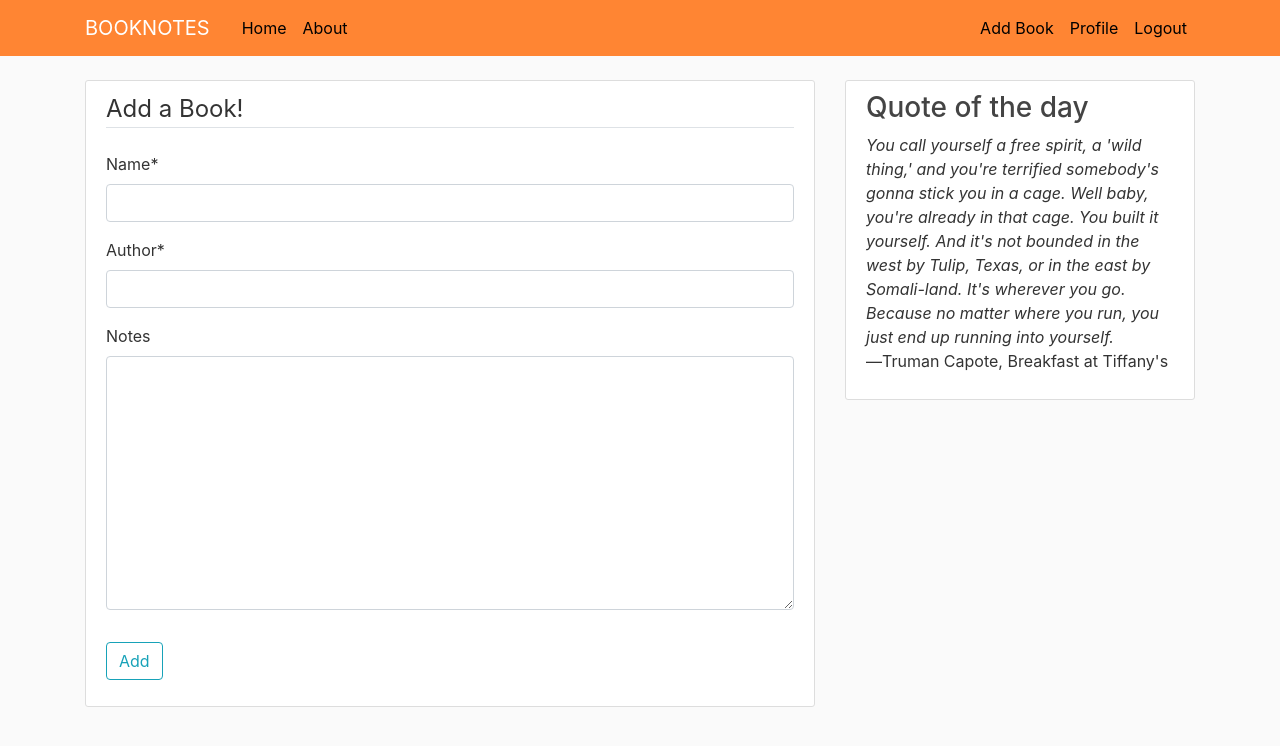
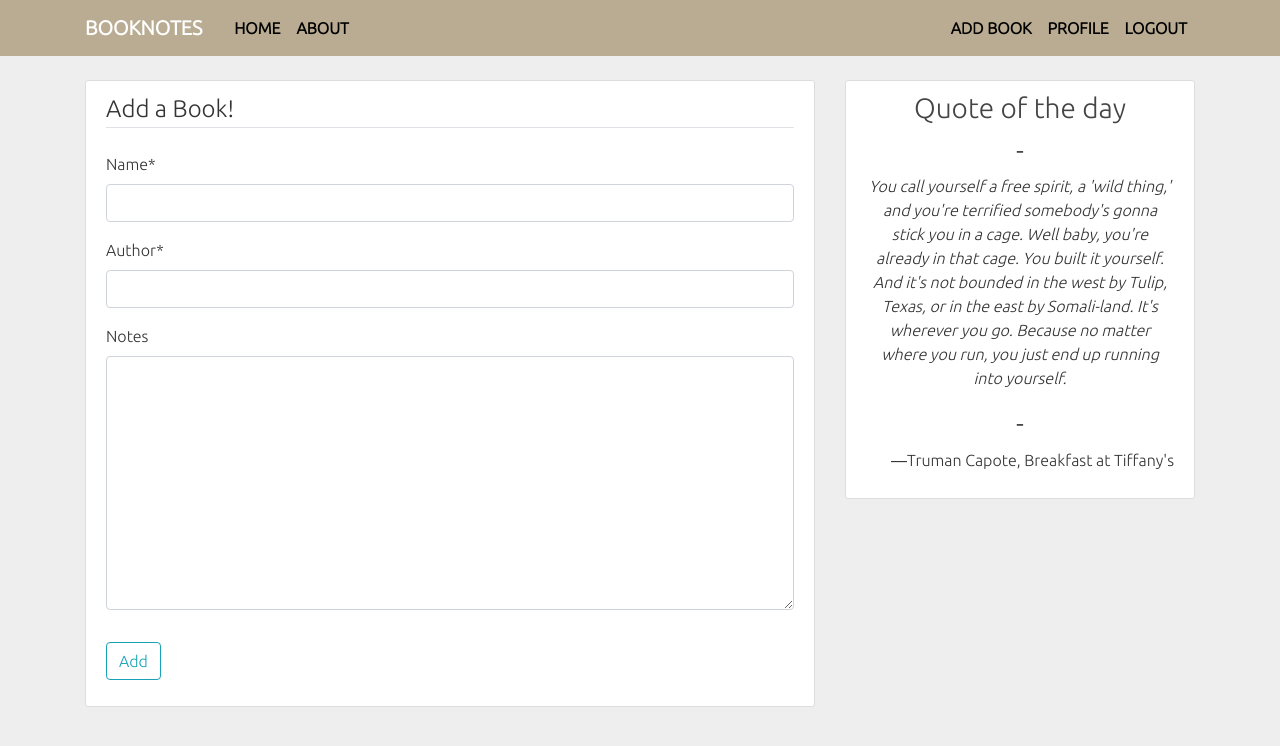
Before and after one commit to srinidhibhat/booknotes, a Django app: page /book/new in a window 1280 px wide. Shown: the top 746 px of the page. Run offline with Django 3.2, Linux system fonts and the light colour scheme; the visitor is signed in with stand-in values (Sample User, id 1); some libraries are stand-ins or nearby versions.

Commit message:
- Added Date Read field for Book model - Minor UI changes

```diff
--- a/books_app/models.py
+++ b/books_app/models.py
@@ -12,6 +12,7 @@ class Book(models.Model):
     date_added = models.DateTimeField(default=timezone.now)
     pages = models.IntegerField(null=True, blank=True)
     added_by = models.ForeignKey(User, on_delete=models.CASCADE)
+    date_read = models.DateField(null=True, blank=True)
 
 
     def __str__(self):
--- a/books_app/static/books_app/main.css
+++ b/books_app/static/books_app/main.css
@@ -1,9 +1,10 @@
 /* This css is copied from
 https://github.com/srinidhibhat/code_snippets/blob/master/Django_Blog/snippets/main.css */
 body {
-  background: #fafafa;
+  background: #eeeeee; /* #fafafa;*/
   color: #333333;
   margin-top: 5rem;
+  font-family: 'Ubuntu', sans-serif;
 }
 
 h1, h2, h3, h4, h5, h6 {
@@ -15,7 +16,7 @@ ul {
 }
 
 .bg-steel {
-  background-color: #ff8533; /*#5f788a;*/
+  background-color: #b9ac92; /*ff8533-orange; #5f788a-original;*/
 }
 
 .site-header .navbar-nav .nav-link {
@@ -84,3 +85,11 @@ a.article-title:hover {
 .account-heading {
   font-size: 2.5rem;
 }
+
+.quote-box {
+  font-family: 'Fondamento';
+}
+
+.notes-font {
+  font-family: 'Caveat', cursive;
+}
--- a/books_app/templates/books_app/base.html
+++ b/books_app/templates/books_app/base.html
@@ -10,6 +10,10 @@
     <link rel="stylesheet" href="https://maxcdn.bootstrapcdn.com/bootstrap/4.0.0/css/bootstrap.min.css"
           integrity="sha384-Gn5384xqQ1aoWXA+058RXPxPg6fy4IWvTNh0E263XmFcJlSAwiGgFAW/dAiS6JXm"
           crossorigin="anonymous">
+
+    <!-- Google Fonts -->
+    <link href="https://fonts.googleapis.com/css2?family=Caveat:wght@500&family=Ubuntu:wght@300&display=swap" rel="stylesheet">
+    <!-- <link href="https://fonts.googleapis.com/css2?family=Ubuntu:wght@300&display=swap" rel="stylesheet"> -->
 
     <!-- Custom stylesheet -->
     <link rel="stylesheet" href="{% static 'books_app/main.css' %}">
@@ -26,7 +30,7 @@
     <header class="site-header">
       <nav class="navbar navbar-expand-md navbar-dark bg-steel fixed-top">
         <div class="container">
-          <a class="navbar-brand mr-4" href="{% url 'books_app-home' %}">BOOKNOTES</a>
+          <a class="navbar-brand mr-4" href="{% url 'books_app-home' %}"><b>BOOKNOTES</b></a>
           <button class="navbar-toggler" type="button" data-toggle="collapse"
                   data-target="#navbarToggle" aria-controls="navbarToggle"
                   aria-expanded="false" aria-label="Toggle navigation">
@@ -35,19 +39,19 @@
           <div class="collapse navbar-collapse" id="navbarToggle">
             <div class="navbar-nav mr-auto">
               <!-- here the name next to url is the name given in urlpatterns in 'book_apps/urls.py' file -->
-              <a class="nav-item nav-link" href="{% url 'books_app-home' %}">Home</a>
-              <a class="nav-item nav-link" href="{% url 'books_app-about' %}">About</a>
+              <a class="nav-item nav-link" href="{% url 'books_app-home' %}"><b>HOME</b></a>
+              <a class="nav-item nav-link" href="{% url 'books_app-about' %}"><b>ABOUT</b></a>
             </div>
             <!-- Navbar Right Side -->
             <div class="navbar-nav">
               <!-- user is the variable provided my django which helps us with whether user is logged in currently -->
               {% if user.is_authenticated %}
-                <a class="nav-item nav-link" href="{% url 'books_app-create' %}">Add Book</a>
-                <a class="nav-item nav-link" href="{% url 'profile' %}">Profile</a>
-                <a class="nav-item nav-link" href="{% url 'logout' %}">Logout</a>
+                <a class="nav-item nav-link" href="{% url 'books_app-create' %}"><b>ADD BOOK</b></a>
+                <a class="nav-item nav-link" href="{% url 'profile' %}"><b>PROFILE</b></a>
+                <a class="nav-item nav-link" href="{% url 'logout' %}"><b>LOGOUT</b></a>
               {% else %}
-                <a class="nav-item nav-link" href="{% url 'login' %}">Login</a>
-                <a class="nav-item nav-link" href="{% url 'register' %}">Register</a>
+                <a class="nav-item nav-link" href="{% url 'login' %}"><b>LOGIN</b></a>
+                <a class="nav-item nav-link" href="{% url 'register' %}"><b>REGISTER</b></a>
               {% endif %}
             </div>
           </div>
@@ -74,9 +78,11 @@
         <!-- logic to display quote of the day -->
         <div class="col-md-4">
           <div class="content-section">
-            <h3>Quote of the day</h3>
-              <em id='quote-data'></em>
-              <p id='quote-author'></p>
+            <h3><center>Quote of the day</center></h3>
+              <h3><center> - <center></h3>
+              <p style="text-align:center;" id='quote-data'></p>
+              <h3><center> - <center></h3>
+              <p style="text-align:right;" id='quote-author'></p>
           </div>
         </div>
       </div>
--- a/books_app/views.py
+++ b/books_app/views.py
@@ -56,7 +56,7 @@ class BookCreateView(LoginRequiredMixin, CreateView):
 # view to update the book details
 class BookUpdateView(LoginRequiredMixin, UserPassesTestMixin, UpdateView):
     model = Book
-    fields = ['name', 'author', 'notes', 'pages']
+    fields = ['name', 'author', 'notes', 'pages', 'date_read']
 
     def form_valid(self, form):
         form.instance.added_by = self.request.user
```
Also changed, not shown: books_app/templates/books_app/book_detail.html (+23 -7 lines).
